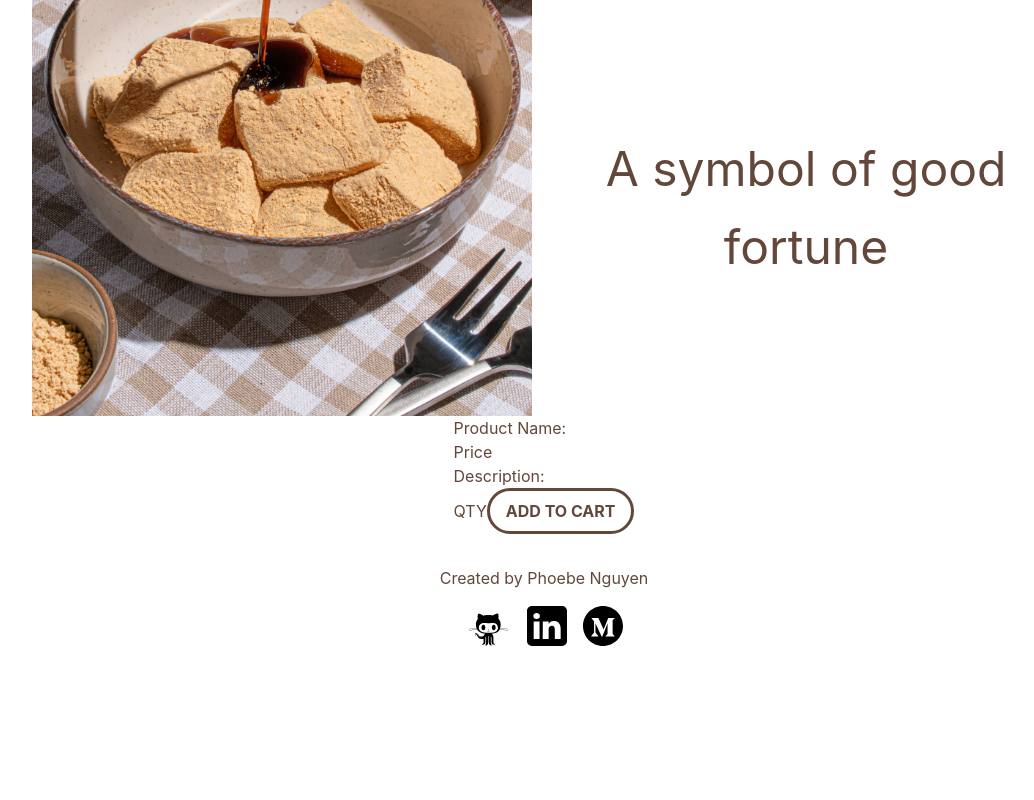
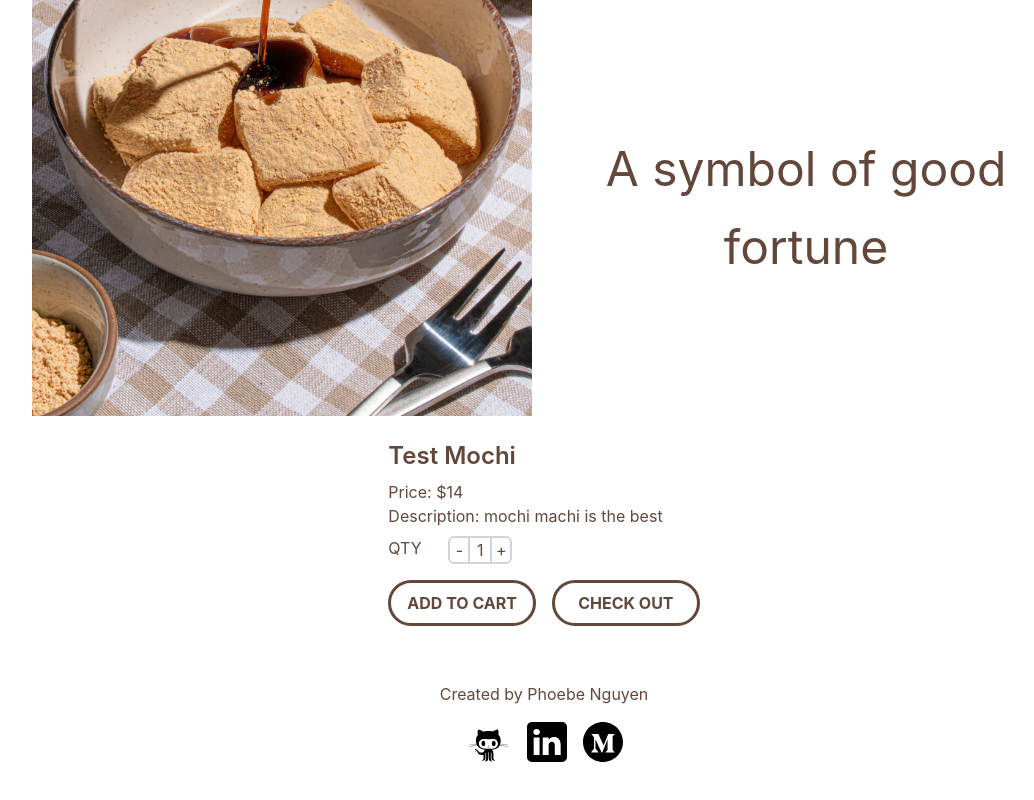
Before and after one commit to TotoroSyd/MochiMachi, a React (Create React App) app: page / in a window 1280 px wide. Shown: the part 2196-2996 px from the top of the page, without its empty margins (96-1130 px from the left). Before the commit the page ends 2890 px from the top, so only its background shows below. Built offline with nearby package versions, Linux system fonts and the light colour scheme.

Commit message:
Complete changing order quantity onlick in product card component

```diff
--- a/src/components/ProductCard.tsx
+++ b/src/components/ProductCard.tsx
@@ -1,19 +1,81 @@
-export default function ProductCard() {
+import React, { useState } from "react";
+
+interface Product_props {
+  product_name: string;
+  product_price: number;
+  product_description: string;
+}
+
+export default function ProductCard(product: Product_props) {
+  let [qty, setQty] = useState<number>(1);
+
+  let minusQty = (ev: React.MouseEvent<HTMLButtonElement>) => {
+    ev.preventDefault();
+    // let minus_btn: HTMLButtonElement = ev.currentTarget;
+    minus_Qty();
+  };
+
+  let plusQty = (ev: React.MouseEvent<HTMLButtonElement>) => {
+    ev.preventDefault();
+    // let plus_btn: HTMLButtonElement = ev.currentTarget;
+    plus_Qty();
+  };
+
+  // Functions
+  function minus_Qty(): void {
+    setQty(qty - 1);
+    if (qty <= 1) {
+      setQty(1);
+    } else {
+      setQty(qty - 1);
+    }
+  }
+
+  function plus_Qty(): void {
+    setQty(qty + 1);
+  }
+
   return (
-    <div>
-      {/* product image */}
-      <h2>Product Name: </h2>
-      <h4>Price</h4>
-      <span>Description: </span>
-      <div>
+    // delete py when done
+    <div className="py-6">
+      <h2 className="font-semibold text-2xl pb-2">{product.product_name}</h2>
+      <h4>Price: ${product.product_price}</h4>
+      <span>Description: {product.product_description}</span>
+      <div className="grid grid-cols-2 gap-2 w-28 pt-2 pb-4">
         <span>QTY</span>
         {/* Quantity box */}
+        <div className="grid grid-cols-3 w-16 border-2 border-gray-300 rounded-md">
+          <button
+            className="text-center border-r-2 border-gray-300"
+            type="button"
+            onClick={minusQty}
+          >
+            -
+          </button>
+          <div className="text-center">{qty}</div>
+          <button
+            className="text-center border-l-2 border-gray-300"
+            type="button"
+            onClick={plusQty}
+          >
+            +
+          </button>
+        </div>
+      </div>
+      {/* Confirm Buttons */}
+      <div className="grid grid-cols-2 gap-4">
         <button
           type="submit"
           className="button bg-transparent font-bold py-2 px-4 rounded-full"
         >
           ADD TO CART
         </button>
+        <button
+          type="submit"
+          className="button bg-transparent font-bold py-2 px-4 rounded-full"
+        >
+          CHECK OUT
+        </button>
       </div>
     </div>
   );
```
